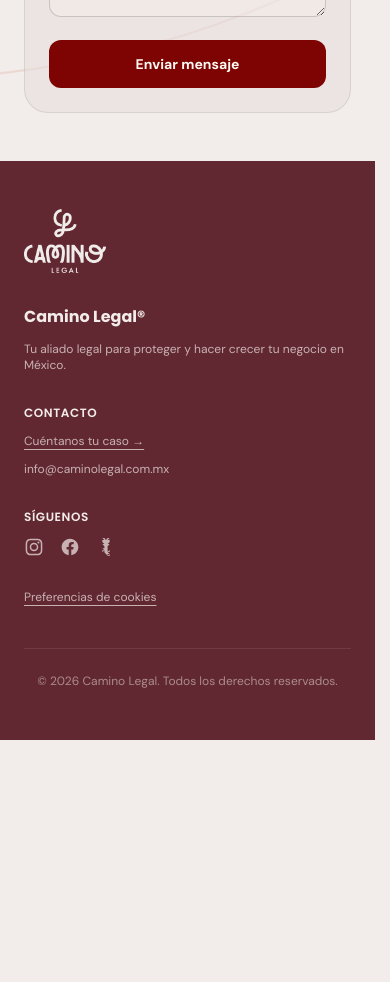
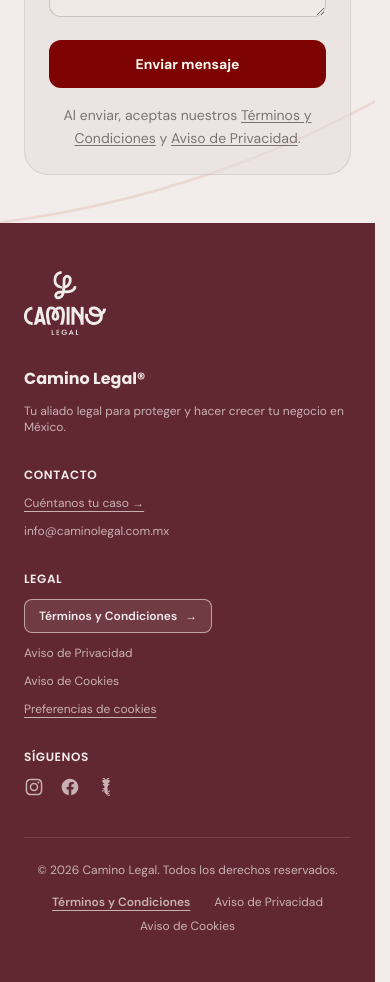
Before and after one commit to PedroEdu6786/camino-legal, a Next.js app: page /contacto in a window 390 px wide. Shown: the part 1160-2142 px from the top of the page. Before the commit the page ends 1900 px from the top, so only its background shows below. Built offline with nearby package versions, Linux system fonts and the light colour scheme; no server answers.

Commit message:
feat: make legal modal entry points more visible

```diff
--- a/app/components/layout/Footer.tsx
+++ b/app/components/layout/Footer.tsx
@@ -4,16 +4,29 @@ import Image from "next/image";
 import Link from "next/link";
 import { useState } from "react";
 import { openConsentPreferences, trackEvent } from "../../lib/analytics";
-import TermsModal from "../ui/TermsModal";
+import TermsModal, { type Tab } from "../ui/TermsModal";
 
 export default function Footer() {
   const [termsOpen, setTermsOpen] = useState(false);
+  const [selectedTab, setSelectedTab] = useState<Tab>("terminos");
+
+  const openLegalModal = (tab: Tab = "terminos") => {
+    trackEvent("utility_interaction", {
+      action_id: "footer.legal",
+      source_surface: "footer",
+      utility: "legal",
+      action: "open",
+    });
+    setSelectedTab(tab);
+    setTermsOpen(true);
+    window.history.replaceState(null, "", `#${tab}`);
+  };
 
   return (
     <>
       <footer className="bg-brand-burgundy text-[#F2ECEA]">
         <div className="mx-auto max-w-7xl px-6 py-12 md:py-16 lg:px-8 lg:py-20">
-          <div className="grid grid-cols-1 gap-8 md:grid-cols-[auto_1fr_1fr_1fr] lg:gap-12">
+          <div className="grid grid-cols-1 gap-8 sm:grid-cols-2 lg:grid-cols-5 lg:gap-8">
             {/* Logo */}
             <div className="flex items-start">
               <Image
@@ -44,6 +57,39 @@ export default function Footer() {
               >
                 info@caminolegal.com.mx
               </a>
+            </div>
+
+            {/* Legal */}
+            <div className="flex flex-col items-start gap-3 lg:gap-4">
+              <h3 className="text-xs lg:text-sm font-semibold uppercase tracking-wider">Legal</h3>
+              <button
+                type="button"
+                onClick={() => openLegalModal("terminos")}
+                className="inline-flex items-center gap-2 rounded-lg border border-[#F2ECEA]/60 bg-[#F2ECEA]/10 px-3.5 py-2 text-xs lg:text-sm font-semibold text-[#F2ECEA] transition-colors hover:bg-[#F2ECEA] hover:text-brand-burgundy focus-visible:outline-2 focus-visible:outline-offset-2 cursor-pointer"
+              >
+                T&eacute;rminos y Condiciones <span aria-hidden="true">&rarr;</span>
+              </button>
+              <button
+                type="button"
+                onClick={() => openLegalModal("privacidad")}
+                className="text-left text-xs lg:text-sm opacity-70 transition-opacity hover:opacity-100 hover:underline underline-offset-4 cursor-pointer"
+              >
+                Aviso de Privacidad
+              </button>
+              <button
+                type="button"
+                onClick={() => openLegalModal("cookies")}
+                className="text-left text-xs lg:text-sm opacity-70 transition-opacity hover:opacity-100 hover:underline underline-offset-4 cursor-pointer"
+              >
+                Aviso de Cookies
+              </button>
+              <button
+                type="button"
+                onClick={openConsentPreferences}
+                className="text-left text-xs lg:text-sm underline underline-offset-4 opacity-70 hover:opacity-100 focus-visible:outline-2 focus-visible:outline-offset-4 cursor-pointer"
+              >
+                Preferencias de cookies
+              </button>
             </div>
 
             {/* Social & legal */}
@@ -90,26 +136,45 @@ export default function Footer() {
             </div>
           </div>
 
-          <button
-            type="button"
-            onClick={openConsentPreferences}
-            className="mt-8 text-xs underline underline-offset-4 opacity-70 hover:opacity-100 focus-visible:outline-2 focus-visible:outline-offset-4"
-          >
-            Preferencias de cookies
-          </button>
-
           {/* Bottom bar */}
-          <button
-            onClick={() => { trackEvent("utility_interaction", { action_id: "footer.legal", source_surface: "footer", utility: "legal", action: "open" }); setTermsOpen(true); }}
-            className="mt-10 lg:mt-14 border-t border-background/20 pt-6 lg:pt-8 text-center text-xs opacity-50 w-full cursor-pointer hover:opacity-70 transition-opacity"
-          >
-            &copy; {new Date().getFullYear()} Camino Legal. Todos los derechos reservados.
-          </button>
+          <div className="mt-10 lg:mt-14 border-t border-background/20 pt-6 lg:pt-8 flex flex-col sm:flex-row items-center justify-between gap-4 text-xs opacity-70">
+            <button
+              type="button"
+              onClick={() => openLegalModal("terminos")}
+              className="text-center sm:text-left hover:opacity-100 transition-opacity cursor-pointer"
+            >
+              &copy; {new Date().getFullYear()} Camino Legal. Todos los derechos reservados.
+            </button>
+            <div className="flex flex-wrap items-center justify-center gap-x-6 gap-y-2">
+              <button
+                type="button"
+                onClick={() => openLegalModal("terminos")}
+                className="opacity-100 underline underline-offset-4 transition-opacity cursor-pointer font-semibold"
+              >
+                T&eacute;rminos y Condiciones
+              </button>
+              <button
+                type="button"
+                onClick={() => openLegalModal("privacidad")}
+                className="hover:opacity-100 hover:underline underline-offset-4 transition-opacity cursor-pointer"
+              >
+                Aviso de Privacidad
+              </button>
+              <button
+                type="button"
+                onClick={() => openLegalModal("cookies")}
+                className="hover:opacity-100 hover:underline underline-offset-4 transition-opacity cursor-pointer"
+              >
+                Aviso de Cookies
+              </button>
+            </div>
+          </div>
         </div>
       </footer>
 
       <TermsModal
         open={termsOpen}
+        initialTab={selectedTab}
         onOpen={() => setTermsOpen(true)}
         onClose={() => setTermsOpen(false)}
       />
--- a/app/components/layout/Navbar.tsx
+++ b/app/components/layout/Navbar.tsx
@@ -134,6 +134,22 @@ export default function Navbar() {
                 <NavLabel label="Contacto" active={isActive("/contacto")} />
               </Link>
             </li>
+            <li className="pt-3 mt-1 border-t border-foreground/10 flex flex-wrap gap-x-4 gap-y-2 text-xs text-foreground/60">
+              <a
+                href="#terminos"
+                className="hover:text-primary transition-colors"
+                onClick={() => setMenuOpen(false)}
+              >
+                T&eacute;rminos y Condiciones
+              </a>
+              <a
+                href="#privacidad"
+                className="hover:text-primary transition-colors"
+                onClick={() => setMenuOpen(false)}
+              >
+                Aviso de Privacidad
+              </a>
+            </li>
           </ul>
         </div>
       )}
--- a/app/components/sections/Contact.tsx
+++ b/app/components/sections/Contact.tsx
@@ -171,6 +171,23 @@ export default function Contact() {
                   <p className="text-xs text-primary">{state.message}</p>
                 )}
                 <SubmitButton />
+                <p className="text-[11px] opacity-60 text-center mt-3">
+                  Al enviar, aceptas nuestros{" "}
+                  <a
+                    href="#terminos"
+                    className="underline underline-offset-2 hover:opacity-100 transition-opacity"
+                  >
+                    T&eacute;rminos y Condiciones
+                  </a>{" "}
+                  y{" "}
+                  <a
+                    href="#privacidad"
+                    className="underline underline-offset-2 hover:opacity-100 transition-opacity"
+                  >
+                    Aviso de Privacidad
+                  </a>
+                  .
+                </p>
               </form>
             )}
           </div>
--- a/app/components/ui/TermsModal.tsx
+++ b/app/components/ui/TermsModal.tsx
@@ -1,9 +1,9 @@
 "use client";
 
 import { trackEvent } from "../../lib/analytics";
-import { useEffect, useState } from "react";
+import { useEffect, useRef, useState } from "react";
 
-type Tab = "privacidad" | "cookies" | "terminos";
+export type Tab = "privacidad" | "cookies" | "terminos";
 
 const HASH_TO_TAB: Record<string, Tab> = {
   "#privacidad": "privacidad",
@@ -13,6 +13,7 @@ const HASH_TO_TAB: Record<string, Tab> = {
 
 interface TermsModalProps {
   open: boolean;
+  initialTab?: Tab;
   onOpen?: () => void;
   onClose: () => void;
 }
@@ -527,13 +528,27 @@ function TerminosContent() {
 }
 
 const TABS: { id: Tab; label: string }[] = [
+  { id: "terminos", label: "T\u00e9rminos y Condiciones" },
   { id: "privacidad", label: "Aviso de Privacidad" },
   { id: "cookies", label: "Aviso de Cookies" },
-  { id: "terminos", label: "T\u00e9rminos y Condiciones" },
 ];
 
-export default function TermsModal({ open, onOpen, onClose }: TermsModalProps) {
-  const [activeTab, setActiveTab] = useState<Tab>("privacidad");
+export default function TermsModal({ open, initialTab = "terminos", onOpen, onClose }: TermsModalProps) {
+  const [activeTab, setActiveTab] = useState<Tab>(initialTab);
+  const modalRef = useRef<HTMLDivElement>(null);
+
+  useEffect(() => {
+    if (open) {
+      modalRef.current?.focus();
+    }
+  }, [open]);
+
+  useEffect(() => {
+    if (open) {
+      const hashTab = HASH_TO_TAB[window.location.hash];
+      setActiveTab(hashTab || initialTab);
+    }
+  }, [open, initialTab]);
 
   useEffect(() => {
     const syncFromHash = () => {
@@ -577,6 +592,17 @@ export default function TermsModal({ open, onOpen, onClose }: TermsModalProps) {
     onClose();
   };
 
+  useEffect(() => {
+    if (!open) return;
+    const onKeyDown = (e: KeyboardEvent) => {
+      if (e.key === "Escape") {
+        handleClose();
+      }
+    };
+    window.addEventListener("keydown", onKeyDown);
+    return () => window.removeEventListener("keydown", onKeyDown);
+  }, [open]);
+
   if (!open) return null;
 
   return (
@@ -585,20 +611,28 @@ export default function TermsModal({ open, onOpen, onClose }: TermsModalProps) {
       onClick={handleClose}
     >
       <div
-        className="relative flex flex-col w-full max-w-2xl max-h-[85vh] rounded-xl bg-background text-foreground shadow-2xl overflow-hidden"
+        ref={modalRef}
+        tabIndex={-1}
+        className="relative flex flex-col w-full max-w-2xl max-h-[85vh] rounded-xl bg-background text-foreground shadow-2xl overflow-hidden focus:outline-none"
+        role="dialog"
+        aria-modal="true"
+        aria-label="Términos y condiciones y avisos legales"
         onClick={(e) => e.stopPropagation()}
       >
         {/* Tab bar */}
-        <div className="flex-none border-b border-foreground/10 px-6 pt-6 pr-12 md:px-8 md:pt-6 md:pr-14">
-          <div className="flex gap-0 overflow-x-auto">
+        <div className="flex-none border-b border-foreground/10 px-6 pt-6 pr-14 md:px-8 md:pt-6 md:pr-16">
+          <div className="flex gap-2 overflow-x-auto pb-px" role="tablist" aria-label="Avisos legales y términos">
             {TABS.map((tab) => (
               <button
                 key={tab.id}
+                type="button"
+                role="tab"
+                aria-selected={activeTab === tab.id}
                 onClick={() => handleTabChange(tab.id)}
-                className={`px-3 py-2 text-xs font-semibold border-b-2 -mb-px transition-colors whitespace-nowrap ${
+                className={`px-3.5 py-2.5 text-xs md:text-sm font-semibold border-b-2 -mb-px transition-all whitespace-nowrap cursor-pointer rounded-t-md ${
                   activeTab === tab.id
-                    ? "border-primary text-primary"
-                    : "border-transparent text-foreground/40 hover:text-foreground/70"
+                    ? "border-primary text-primary bg-primary/5"
+                    : "border-transparent text-foreground/50 hover:text-foreground/80 hover:bg-foreground/5"
                 }`}
               >
                 {tab.label}
@@ -609,9 +643,10 @@ export default function TermsModal({ open, onOpen, onClose }: TermsModalProps) {
 
         {/* Close button */}
         <button
+          type="button"
           onClick={handleClose}
-          className="absolute right-4 top-4 text-foreground/50 hover:text-foreground transition-colors"
-          aria-label="Cerrar"
+          className="absolute right-4 top-4 text-foreground/50 hover:text-foreground transition-colors p-2 rounded-lg hover:bg-foreground/5 cursor-pointer"
+          aria-label="Cerrar modal"
         >
           <svg
             className="h-6 w-6"
@@ -625,10 +660,24 @@ export default function TermsModal({ open, onOpen, onClose }: TermsModalProps) {
         </button>
 
         {/* Scrollable content */}
-        <div className="flex-1 overflow-y-auto p-6 md:p-8">
+        <div className="flex-1 overflow-y-auto p-6 md:p-8" tabIndex={0}>
           {activeTab === "privacidad" && <PrivacidadContent />}
           {activeTab === "cookies" && <CookiesContent />}
           {activeTab === "terminos" && <TerminosContent />}
+        </div>
+
+        {/* Modal footer */}
+        <div className="flex-none border-t border-foreground/10 px-6 py-3.5 md:px-8 flex items-center justify-between gap-4 bg-surface/50">
+          <span className="text-xs text-foreground/50 hidden sm:inline">
+            CL Camino Legal&reg; &middot; Documentos Legales
+          </span>
+          <button
+            type="button"
+            onClick={handleClose}
+            className="ml-auto rounded-lg bg-button-bg text-button-text px-5 py-2 text-xs md:text-sm font-semibold hover:opacity-90 transition-opacity cursor-pointer shadow-sm"
+          >
+            Entendido
+          </button>
         </div>
       </div>
     </div>
```
